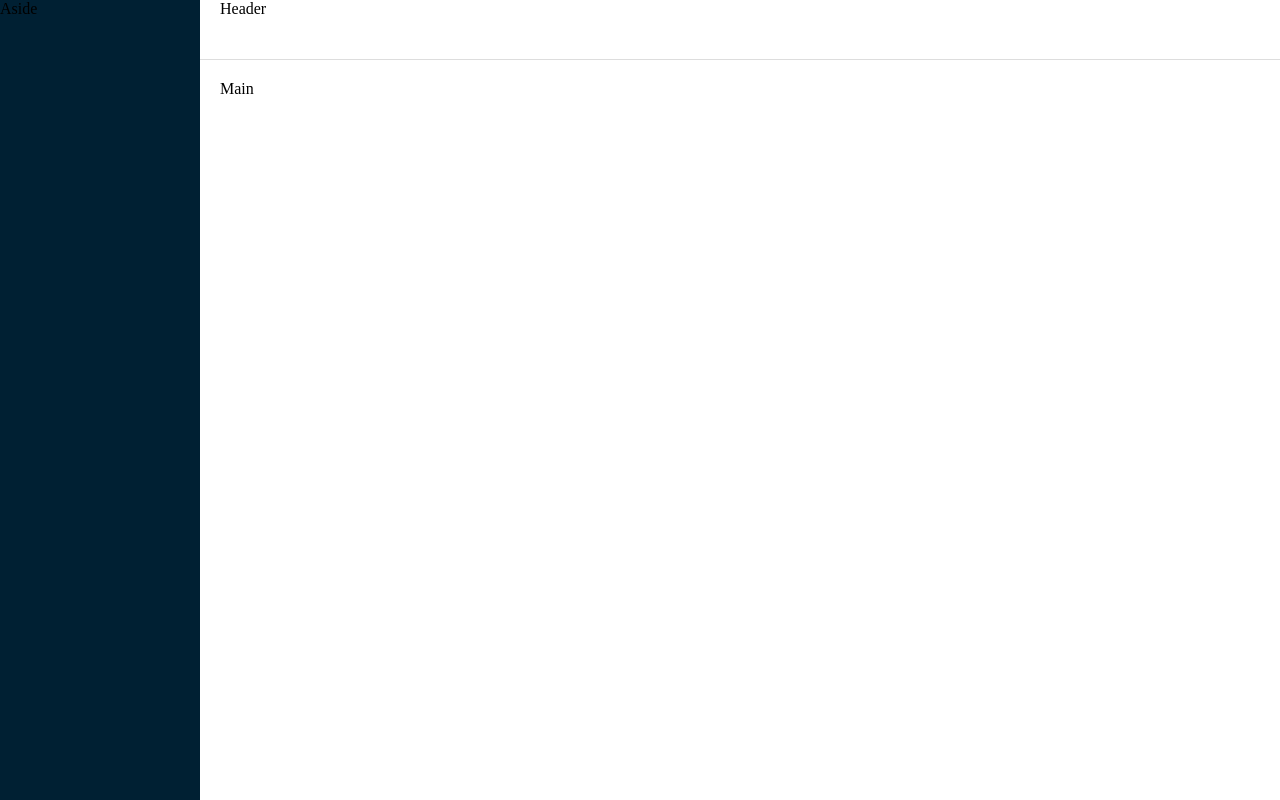
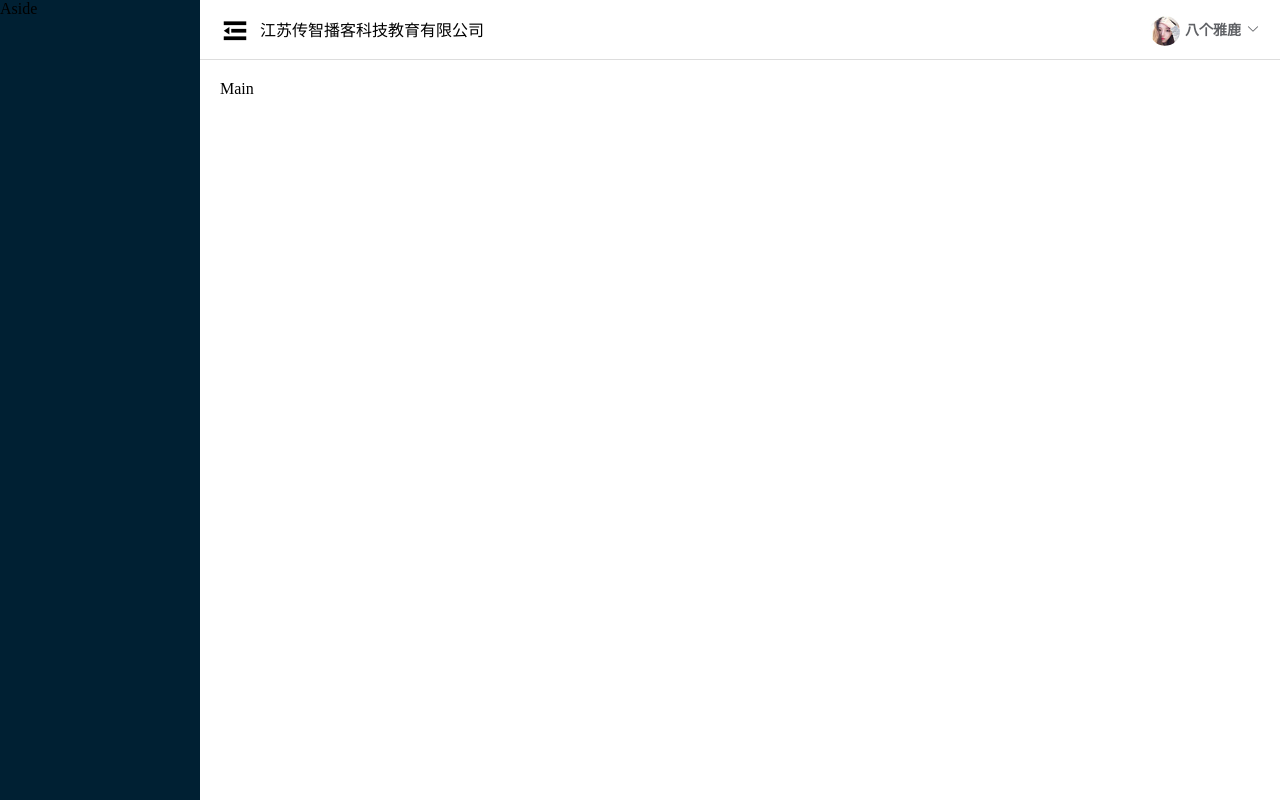
Before and after one commit to wangwei99615/final, a Vue app: page /#/ in a window 1280 px wide. Built offline with nearby package versions, Linux system fonts and the light colour scheme.

Commit message:
首页头部基础

```diff
--- a/src/views/home/index.vue
+++ b/src/views/home/index.vue
@@ -3,7 +3,24 @@
     <el-container class="home-container">
       <el-aside width="200px">Aside</el-aside>
       <el-container>
-        <el-header>Header</el-header>
+        <el-header>
+          <!-- 图标 -->
+          <span class="el-icon-s-fold"></span>
+          <!-- 文本 -->
+          <span class="text">江苏传智播客科技教育有限公司</span>
+          <!-- 下拉菜单 -->
+          <el-dropdown>
+            <span class="el-dropdown-link">
+              <img class="HeadIcon" src="../../assets/avatar.jpg" alt="">
+              <span class="UserName">八个雅鹿</span>
+              <i class="el-icon-arrow-down el-icon--right"></i>
+            </span>
+            <el-dropdown-menu slot="dropdown">
+              <el-dropdown-item icon="el-icon-setting">个人设置</el-dropdown-item>
+              <el-dropdown-item icon="el-icon-unlock">退出登录</el-dropdown-item>
+            </el-dropdown-menu>
+          </el-dropdown>
+        </el-header>
         <el-main>Main</el-main>
       </el-container>
     </el-container>
@@ -27,6 +44,29 @@ export default {
   }
   .el-header {
     border-bottom: 1px solid #ddd;
+    line-height: 60px;
+    .el-icon-s-fold {
+      font-size: 30px;
+      vertical-align: middle;
+    }
+    .text {
+      vertical-align: middle;
+      margin-left: 10px;
+    }
+    .el-dropdown {
+      float: right;
+      .HeadIcon {
+        border-radius: 50%;
+        width: 30px;
+        height: 30px;
+        vertical-align: middle;
+      }
+      .UserName {
+        font-weight: bold;
+        margin-left: 5px;
+        vertical-align: middle;
+      }
+    }
   }
 }
 </style>
```
